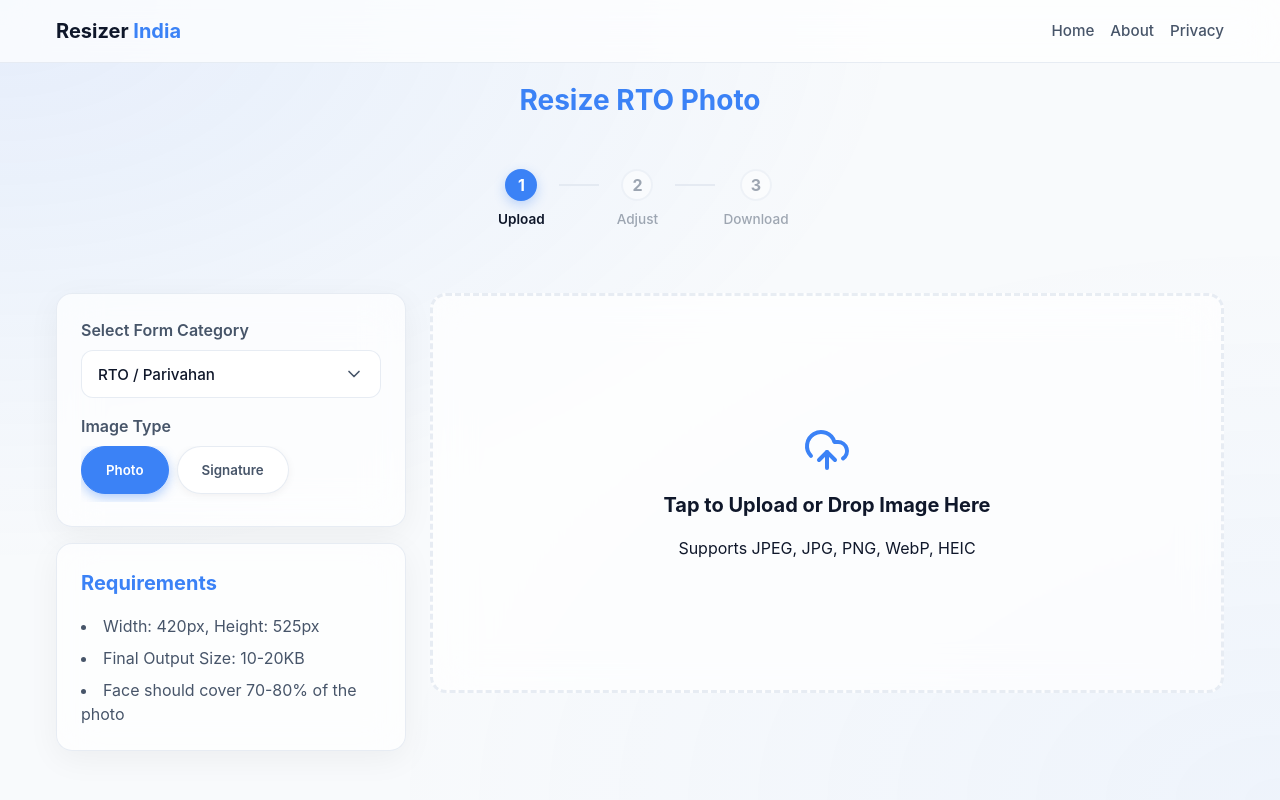
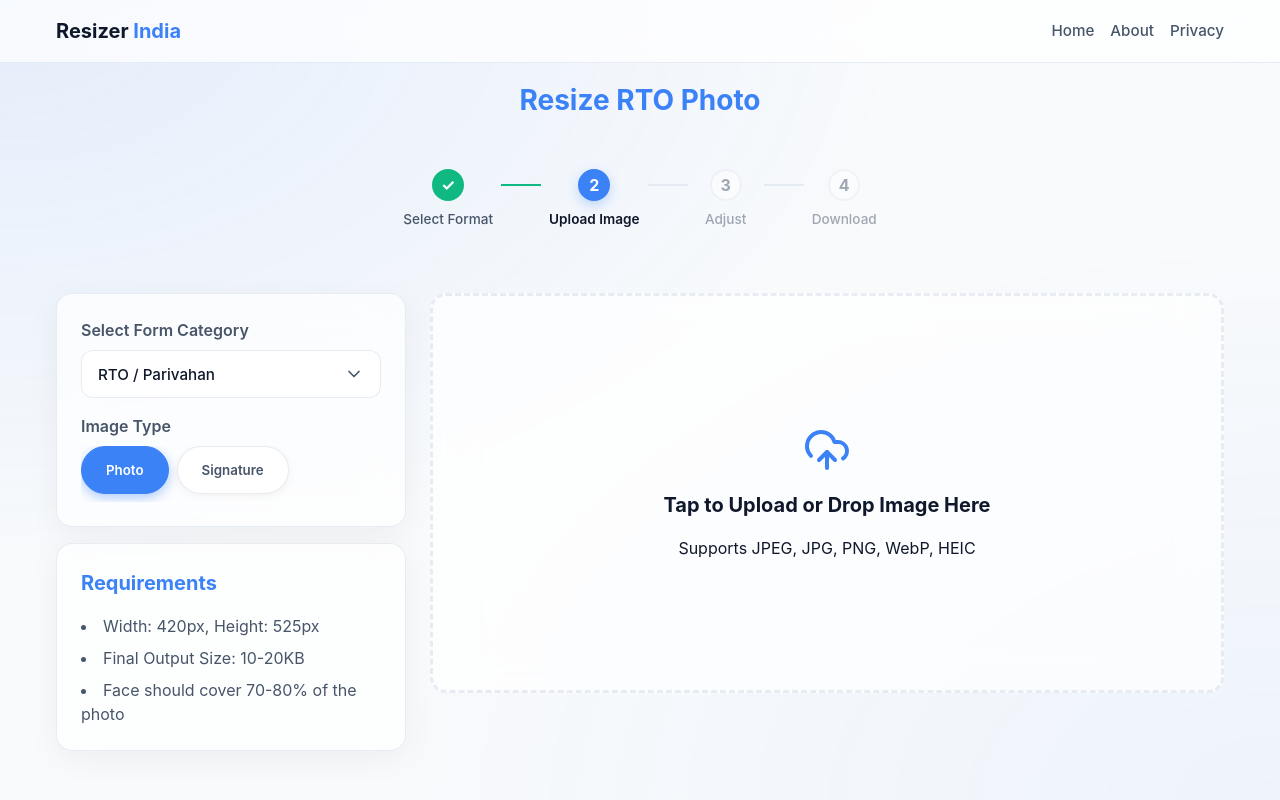
Before and after one commit to TechyNisarg/resizer-india, a React (Vite) app: page / in a window 1280 px wide. Shown: the top 800 px of the page. Built offline with nearby package versions, Linux system fonts and the light colour scheme; a web font is replaced by a local one.

Commit message:
feat: Add Select Format as the first step in StepIndicator

```diff
--- a/src/pages/Home.tsx
+++ b/src/pages/Home.tsx
@@ -9,7 +9,7 @@ import { getPresetsByCategory } from '../utils/presetData';
 import { Trash2, DownloadCloud } from 'lucide-react';
 
 const StepIndicator = ({ currentStep }: { currentStep: number }) => {
-  const steps = ['Upload', 'Adjust', 'Download'];
+  const steps = ['Select Format', 'Upload Image', 'Adjust', 'Download'];
   return (
     <div className="step-indicator" style={{ display: 'flex', justifyContent: 'center', alignItems: 'center', gap: '0.5rem', marginBottom: '2rem', width: '100%', overflowX: 'auto', padding: '0.5rem' }}>
       {steps.map((step, idx) => {
@@ -110,9 +110,9 @@ export const Home: React.FC = () => {
     downloadObjectURL, sourceSizeKB, finalSizeKB
   } = useImageProcessor(activePreset);
 
-  let currentStep = 1;
-  if (sourceImage && !downloadObjectURL) currentStep = 2;
-  if (downloadObjectURL) currentStep = 3;
+  let currentStep = 2;
+  if (sourceImage && !downloadObjectURL) currentStep = 3;
+  if (downloadObjectURL) currentStep = 4;
 
   return (
     <div className="home-container">
```
